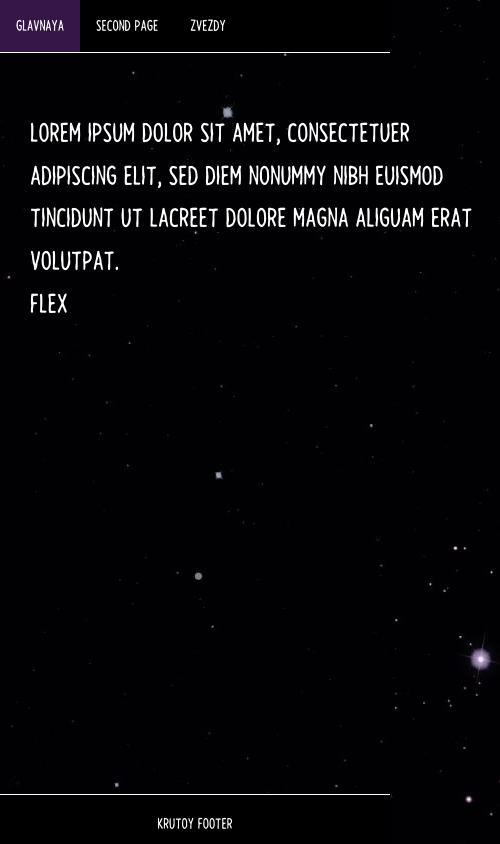
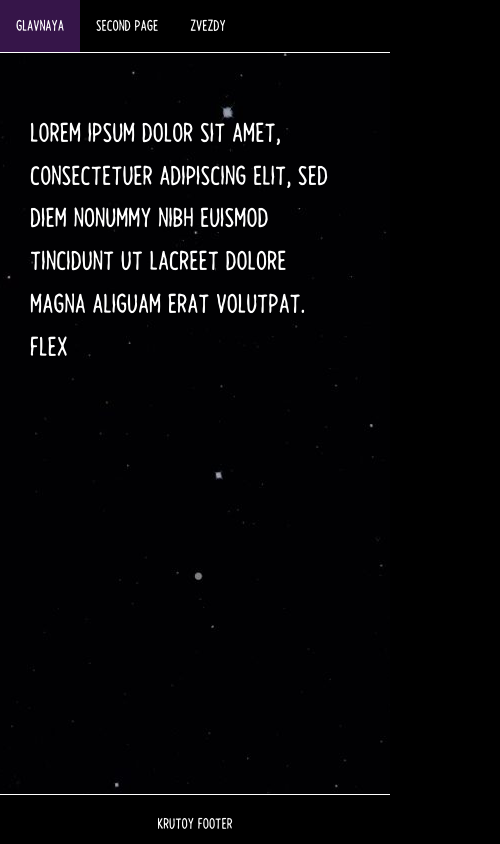
Before and after one commit to etozhelahda/my-own-site, a plain HTML site: page second page.html in a window 390 px wide. Shown: the whole page, 500 px wide, since content can reach past the window. Drawn offline with nearby package versions, Linux system fonts and the light colour scheme.

Commit message:
Add files via upload

```diff
--- /dev/null
+++ b/css/media_2.css
@@ -0,0 +1,24 @@
+@media only screen and (max-width: 700px) {
+    .block{
+        width: 400px;
+        padding: 15% 30px;
+        padding-right: 20px;
+        float: left;
+        display: flex;
+        position: absolute;
+        font-size: 30px;
+        color: white;
+      }
+}
+@media only screen and (max-width: 480px) {
+  .block{
+      width: 350px;
+      padding: 15% 30px;
+      padding-right: 20px;
+      float: left;
+      display: flex;
+      position: absolute;
+      font-size: 30px;
+      color: white;
+    }
+}
--- a/second page.html
+++ b/second page.html
@@ -13,6 +13,7 @@
         integrity="sha384-Tc5IQib027qvyjSMfHjOMaLkfuWVxZxUPnCJA7l2mCWNIpG9mGCD8wGNIcPD7Txa"
         crossorigin="anonymous"></script>
     <link rel="stylesheet" href="css/css_3.css" type="text/css">
+    <link rel="stylesheet" href="css/media_2.css" type="text/css">
     <link rel="shortcut icon" href="img/bea.png" type="image/x-icon">
     <link rel="stylesheet" href="css/animate.min.css">
     <script src="js/alert.js"></script>
```
